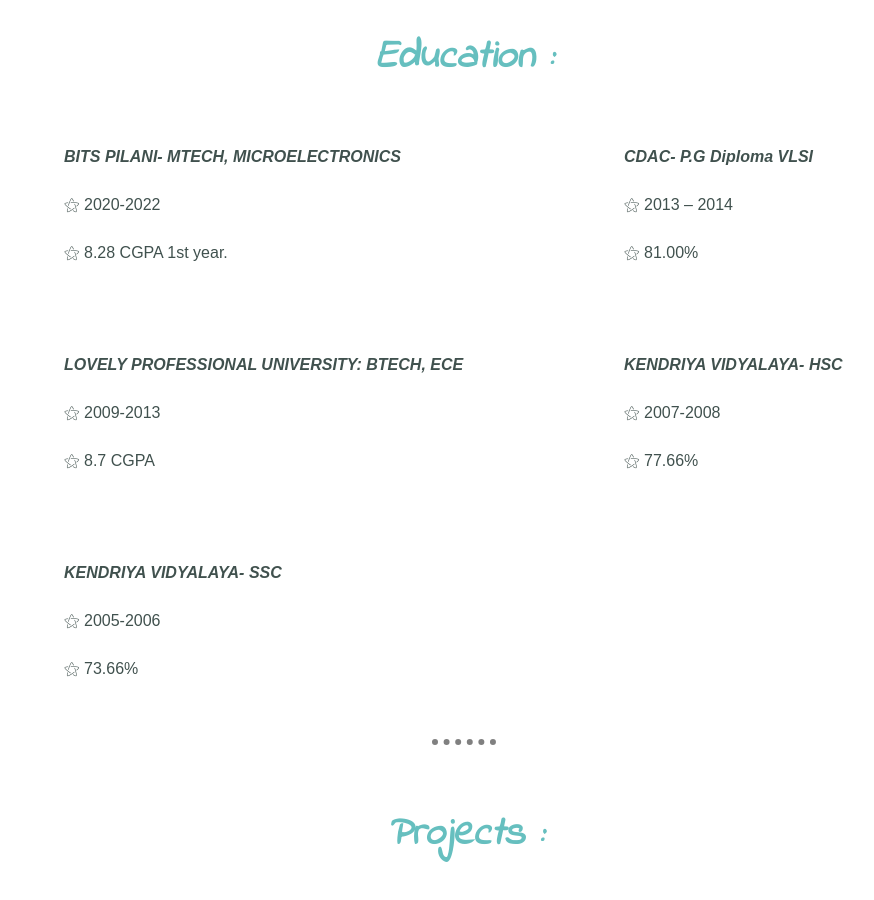
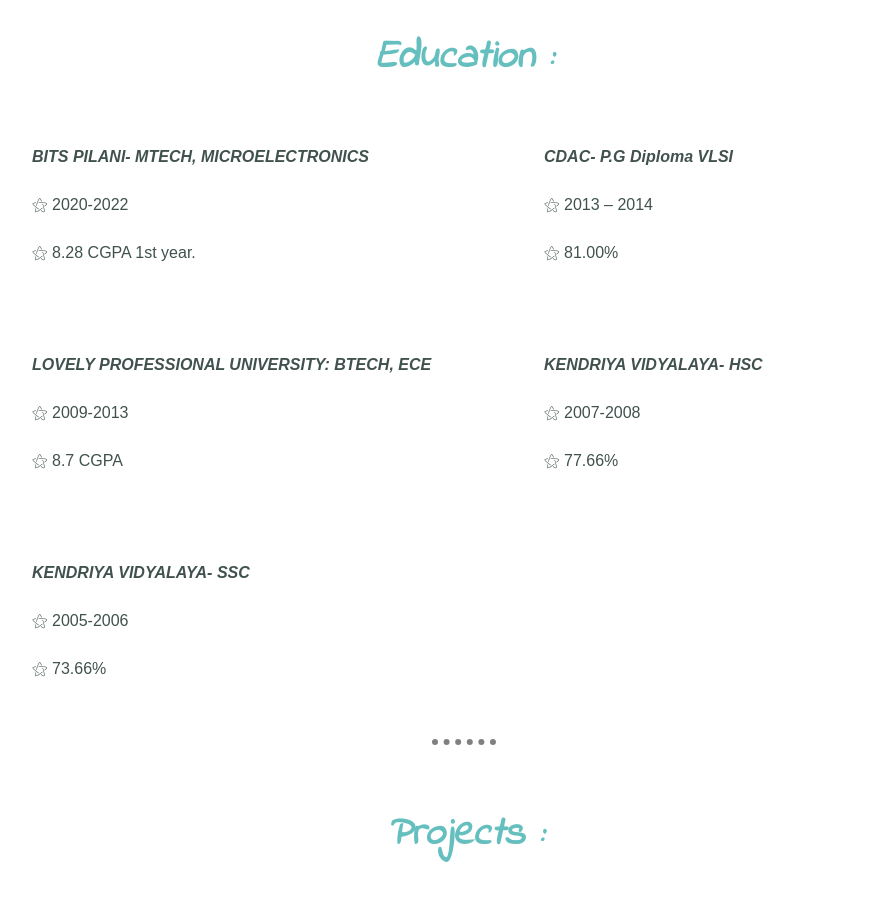
Before and after one commit to robinsjo/My-Resume, a plain HTML site: page index.html in a window 1280 px wide. Shown: the part 2120-3020 px from the top of the page, without its empty margins (176-1050 px from the left). Drawn offline with Linux system fonts and the light colour scheme; a web font is replaced by a local one.

Commit message:
version 3

```diff
--- a/css/styles.css
+++ b/css/styles.css
@@ -168,7 +168,7 @@
 }
 .Education-row0 {
   width: 35%;
-    margin: 0 0 0 13rem;
+    margin: 0 0 0 11rem;
   text-align: left;
   line-height: 2;
   padding-left: 2rem;
@@ -186,7 +186,7 @@
 
 .Education-row1 {
   width: 25%;
-  margin: 0 0 0 48rem;
+  margin: 0 0 0 43rem;
   text-align: left;
   line-height: 2;
   padding-left: 2rem;
@@ -202,7 +202,7 @@
 
 .Education-row2 {
   width: 35%;
-  margin: 13rem 0 0 13rem;
+  margin: 13rem 0 0 11rem;
   text-align: left;
   line-height: 2;
   padding-left: 2rem;
@@ -219,7 +219,7 @@
 
 .Education-row3 {
   width: 25%;
-  margin: 13rem 0 0 48rem;
+  margin: 13rem 0 0 43rem;
   text-align: left;
   line-height: 2;
   padding-left: 2rem;
@@ -234,7 +234,7 @@
 
 .Education-row4 {
   width: 35%;
-  margin: 26rem 0 0 13rem;
+  margin: 26rem 0 0 11rem;
   text-align: left;
   line-height: 2;
   padding-left: 2rem;
```
